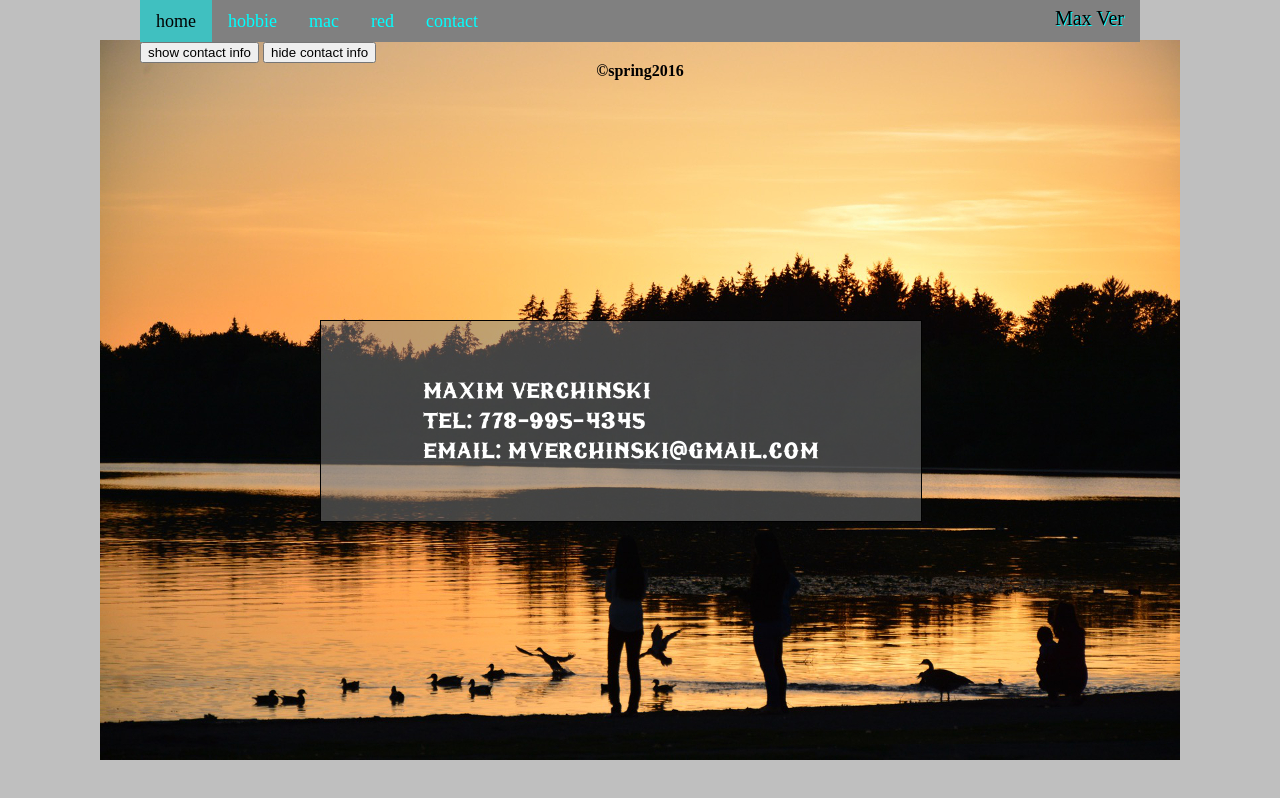
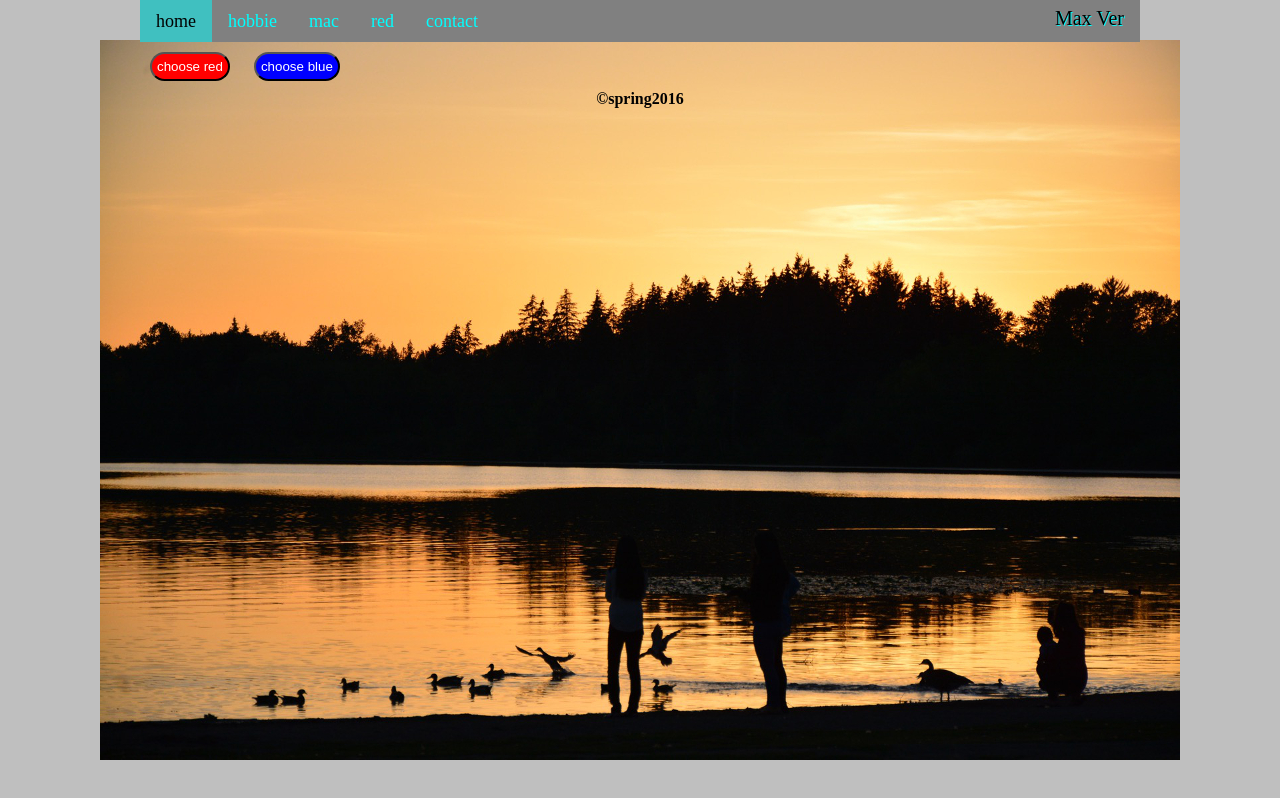
Before and after one commit to maxver125/class-project2, a plain HTML site: page contact.html in a window 1280 px wide. Drawn offline with nearby package versions, Linux system fonts and the light colour scheme.

Commit message:
changes css, js, html

```diff
--- a/contact.html
+++ b/contact.html
@@ -25,8 +25,8 @@
             </ul>
             </nav>
         </header>
-    <button class="mvshow">show contact info</button>
-    <button class="mvhide">hide contact info</button>
+    <button class="mvshow">choose red</button>
+    <button class="mvhide">choose blue</button>
        <div class="contact">
          Maxim Verchinski<br>
          Tel: 778-995-4345<br>
--- a/css/contact.css
+++ b/css/contact.css
@@ -1,3 +1,17 @@
+.mvshow {
+    background: red;
+    color: white;
+    margin: 10px;
+    padding: 5px;
+    border-radius: 25px;
+}
+.mvhide {
+    background: blue;
+    color: white;
+    margin: 10px;
+    padding: 5px;
+    border-radius: 25px;
+}
 .contact {
     position: fixed;
     top: 40%;
--- a/css/main.css
+++ b/css/main.css
@@ -90,11 +90,10 @@ img.rock {
 	visibility: hidden;
 }
 /* how do i enlarge photo on hover and position ??? */
-.rock a:hover .rock:hover span {
+.rock a:hover, .rock:hover span {
 	visibility:visible;
     transition: width 2s, height 4s;
-    width: 300px;
-    height: 300px;
+    transform: scale(1,1);
     position: absolute;
     top: 15px;
     left: 200px;
--- a/js/main.js
+++ b/js/main.js
@@ -1,10 +1,16 @@
 $(document).ready(function(){
-
-    $(".mvshow").click(function(){
-        $(".contact").fadeIn(3000);
+// looking for buttons
+    var $bshow = $('.mvshow');
+    var $bhide = $('.mvhide');
+    var $mvinfo = $('.contact');
+// hiding info field
+    $mvinfo.hide();
+// telling what to do when button are clicked
+    $bshow.click(function(){
+        $mvinfo.fadeIn(3000);
     });
 
-    $(".mvHide").click(function(){
-        $(".contact").fadeOut(3000);
+    $bhide.click(function(){
+        $mvinfo.fadeOut(3000);
     });
 });
```
